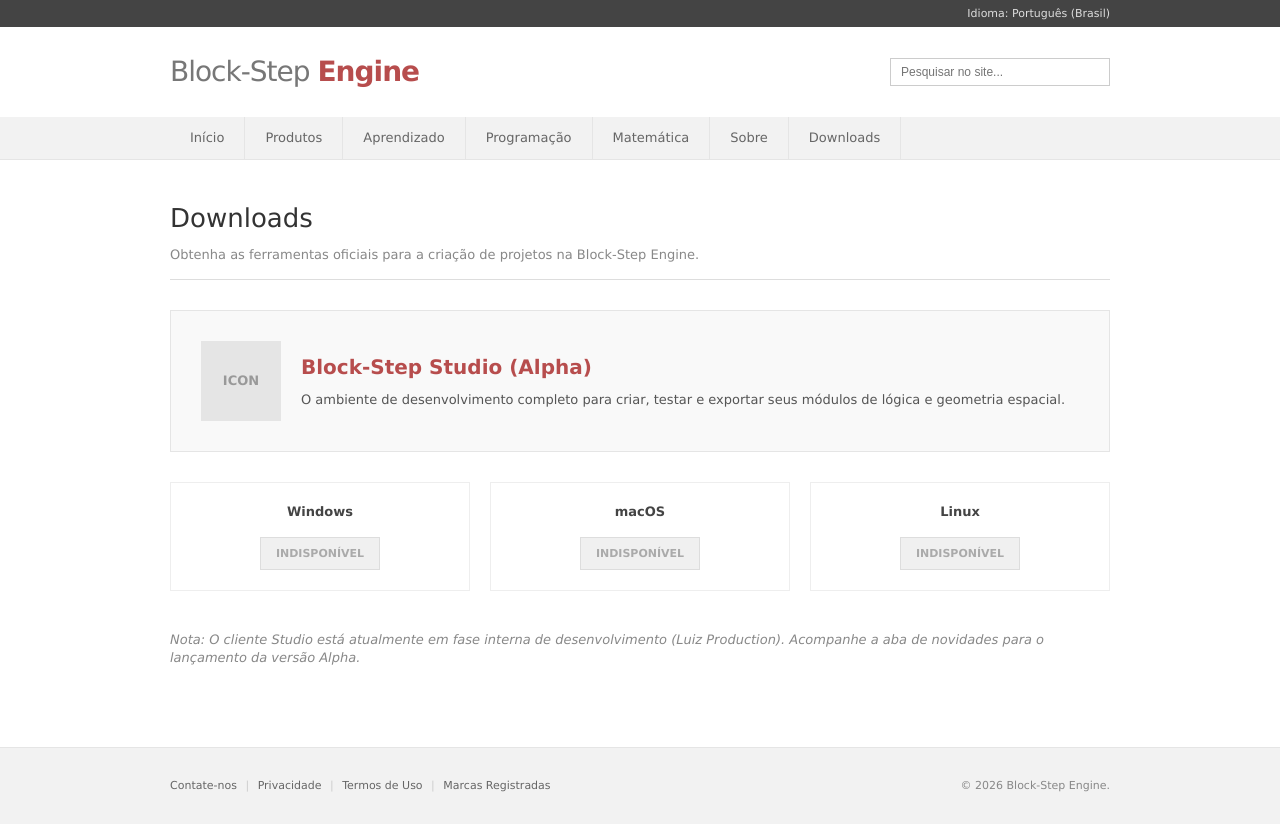
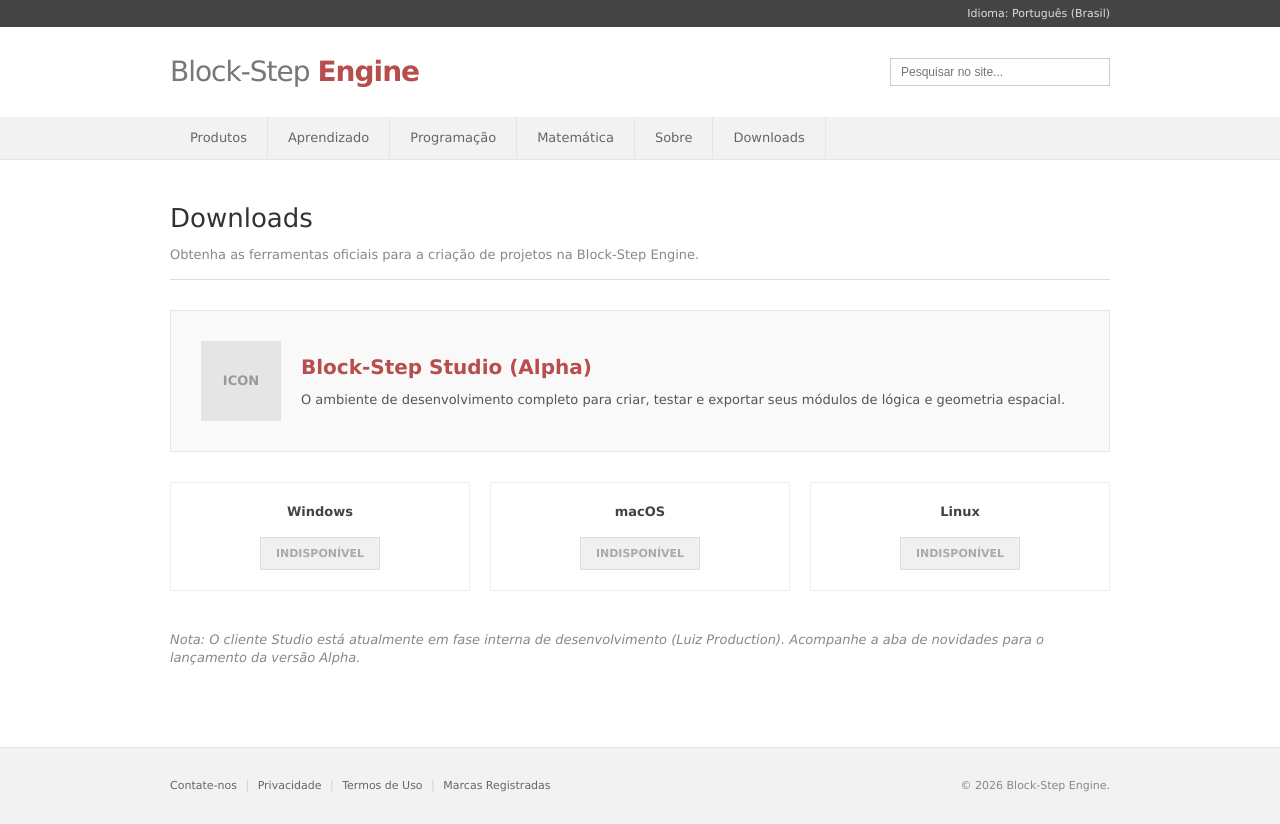
Before and after one commit to luizcsx/blockstep-engine, a plain HTML site: page downloads.html in a window 1280 px wide. Drawn offline with Linux system fonts and the light colour scheme.

Commit message:
Update downloads.html

```diff
--- a/downloads.html
+++ b/downloads.html
@@ -185,7 +185,6 @@
     <nav>
         <div class="grid-container">
             <ul class="nav-links">
-                <li><a href="index.html">Início</a></li>
                 <li><a href="#">Produtos</a></li>
                 <li><a href="#">Aprendizado</a></li>
                 <li><a href="#">Programação</a></li>
```
